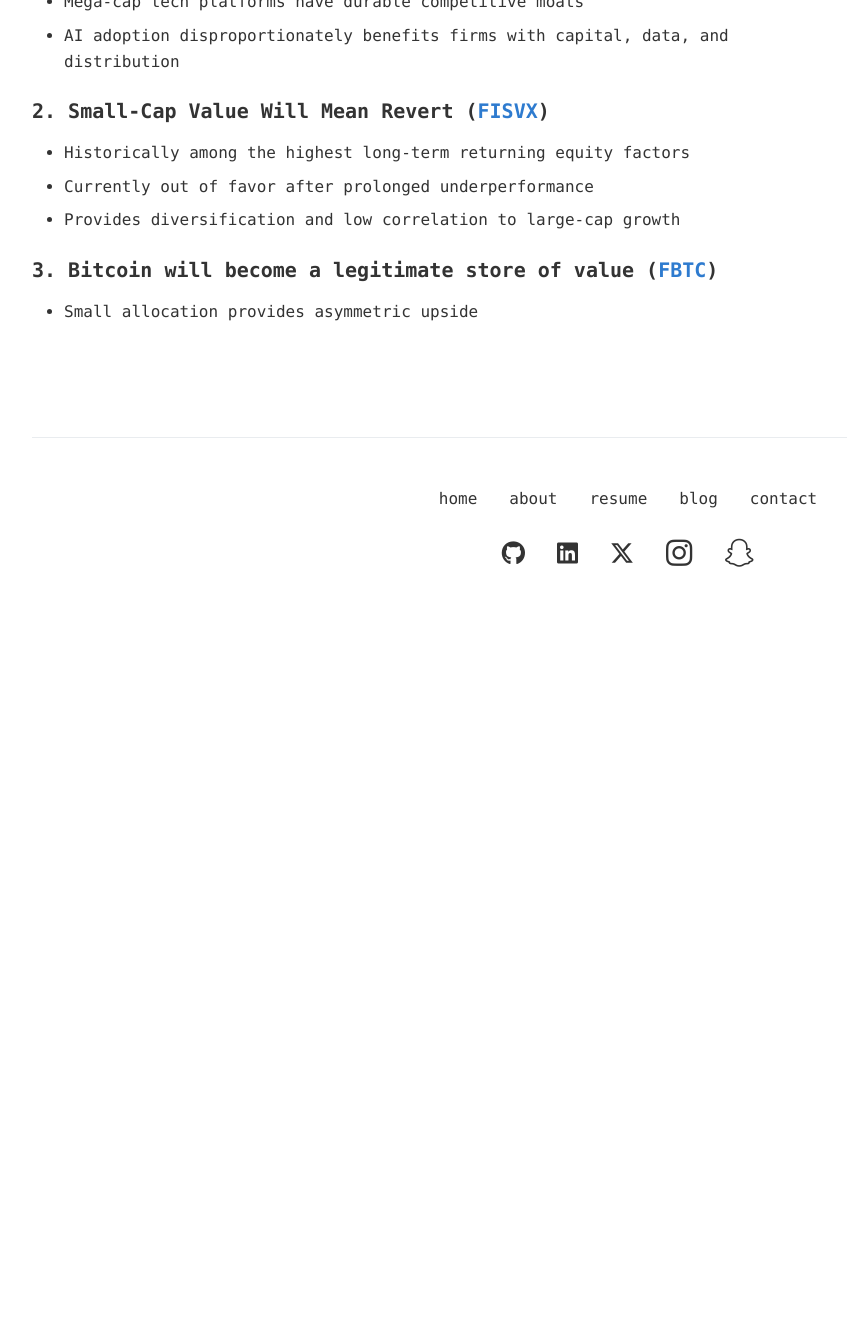
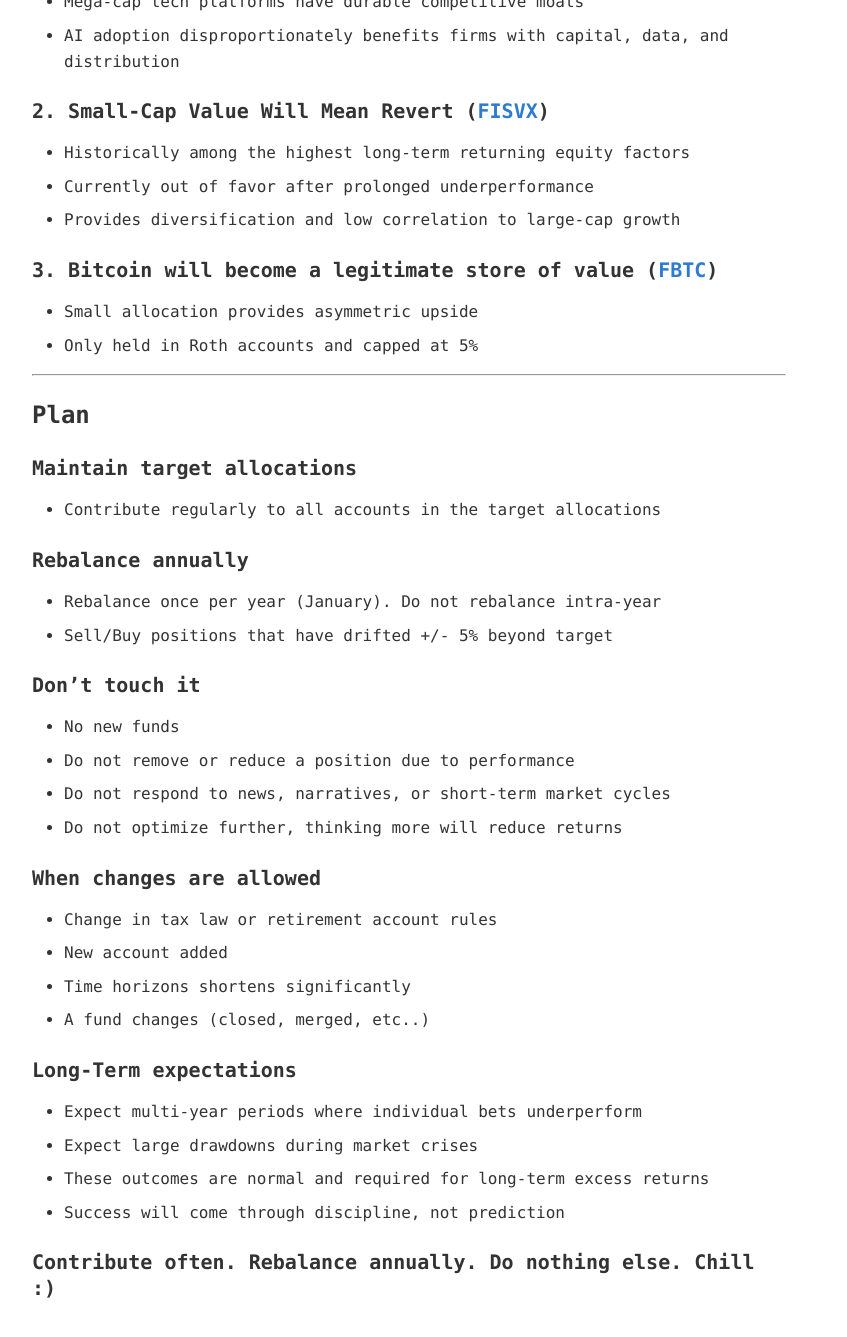
Before and after one commit to jmwoo/jmwoo.github.io, a Jekyll site: the page built from invest.md, in a window 1280 px wide and 1400 px high, scrolled down 1311 px. Shown: the top 1337 px of the window, without its empty margins (28-875 px from the left). Built offline with Jekyll 4.4.1, drawn with Linux system fonts in a browser that asks for light colours; our own code applies the rules of GitHub Pages for plain Markdown files; before the commit the page ends 1941 px from its top, so only the background shows below that; some of the changed text lies outside the part shown.

Commit message:
invest-final

```diff
--- a/invest.md
+++ b/invest.md
@@ -46,3 +46,35 @@
 
 ### 3. Bitcoin will become a legitimate store of value ([FBTC](https://digital.fidelity.com/prgw/digital/research/quote/dashboard/summary?symbol=FBTC))
 - Small allocation provides asymmetric upside
+- Only held in Roth accounts and capped at 5%
+
+---
+
+## Plan
+
+### Maintain target allocations
+- Contribute regularly to all accounts in the target allocations
+
+### Rebalance annually
+- Rebalance once per year (January). Do not rebalance intra-year
+- Sell/Buy positions that have drifted +/- 5% beyond target
+
+### Don’t touch it
+- No new funds
+- Do not remove or reduce a position due to performance
+- Do not respond to news, narratives, or short-term market cycles
+- Do not optimize further, thinking more will reduce returns
+
+### When changes are allowed
+- Change in tax law or retirement account rules
+- New account added
+- Time horizons shortens significantly
+- A fund changes (closed, merged, etc..)
+
+### Long-Term expectations
+- Expect multi-year periods where individual bets underperform
+- Expect large drawdowns during market crises
+- These outcomes are normal and required for long-term excess returns
+- Success will come through discipline, not prediction
+
+### Contribute often. Rebalance annually. Do nothing else. Chill :)
```
Also changed, not shown: other parts of invest.md (+8 -8 lines).
